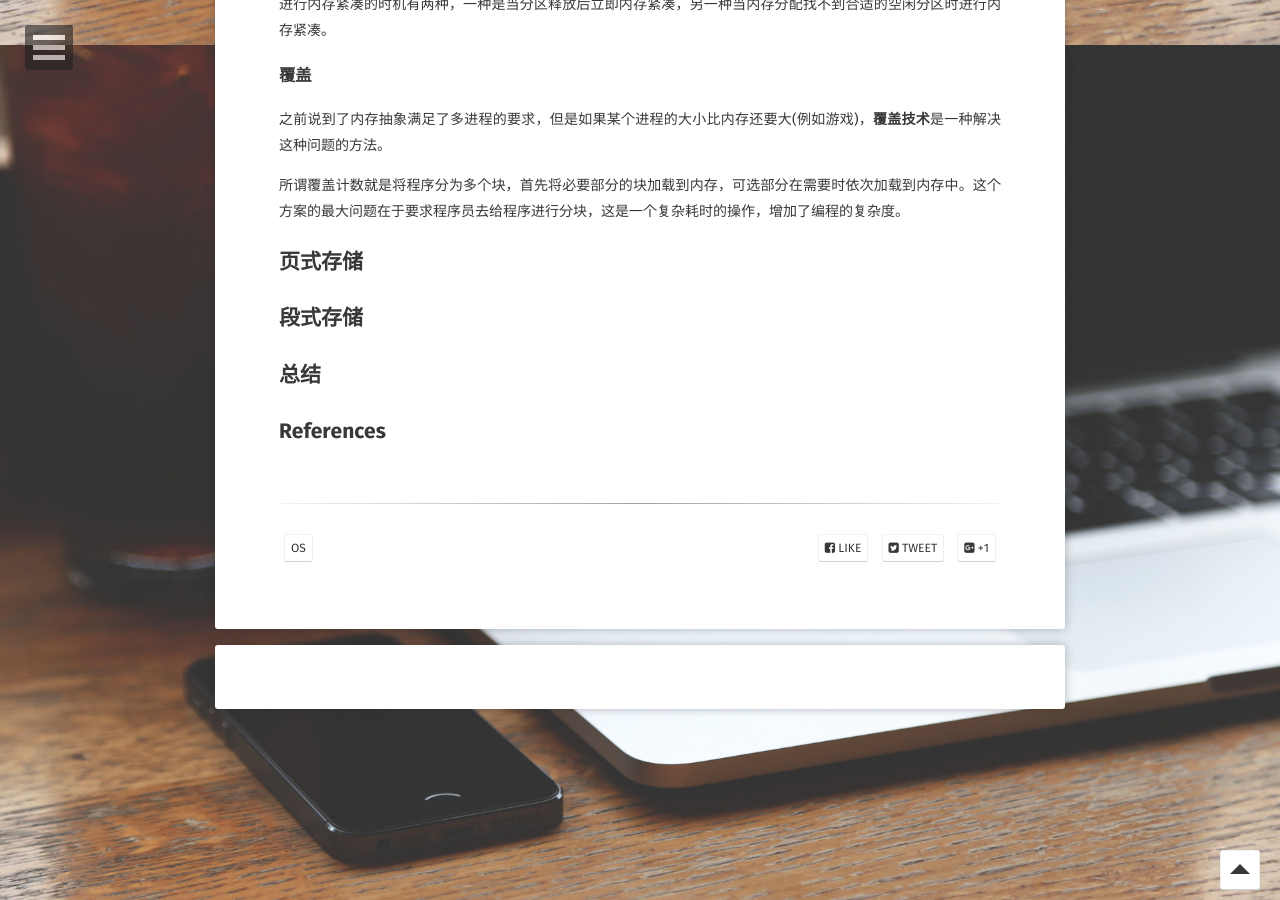
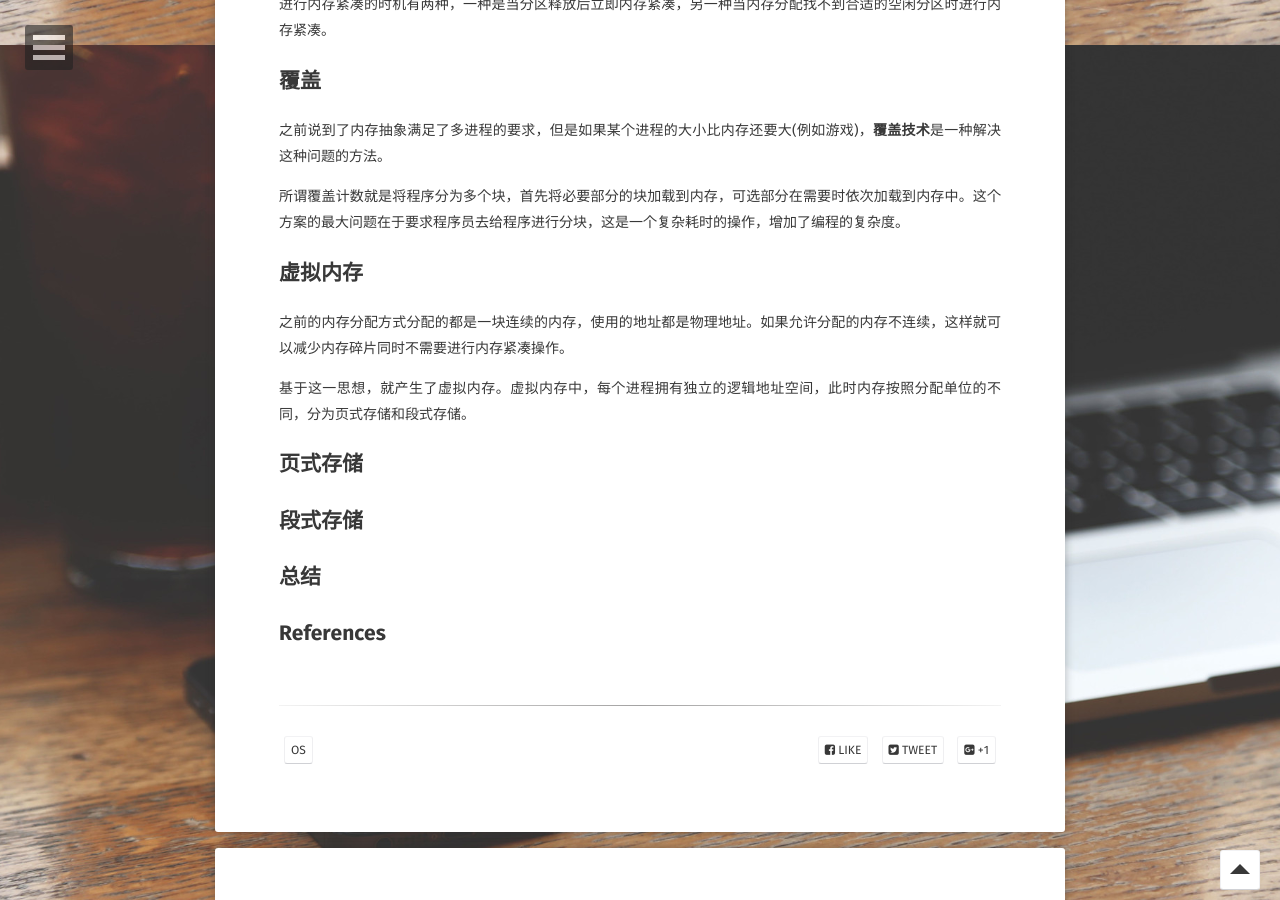
Before and after one commit to longjianjiang/longjianjiang.github.io, a Jekyll site: the page built from _posts/2019-03-28-os-memory-management.md, in a window 1280 px wide and 900 px high, scrolled down 4455 px. Built offline with Jekyll 4.4.1, drawn with Linux system fonts in a browser that asks for light colours; some web fonts are replaced; comment, search, counter and statistics services are not loaded.

Commit message:
Update(auto commit)

```diff
--- a/_posts/2019-03-28-os-memory-management.md
+++ b/_posts/2019-03-28-os-memory-management.md
@@ -140,11 +140,17 @@ comments: true
 
 进行内存紧凑的时机有两种，一种是当分区释放后立即内存紧凑，另一种当内存分配找不到合适的空闲分区时进行内存紧凑。
 
-### 覆盖
+## 覆盖
 
 之前说到了内存抽象满足了多进程的要求，但是如果某个进程的大小比内存还要大(例如游戏)，**覆盖技术**是一种解决这种问题的方法。
 
 所谓覆盖计数就是将程序分为多个块，首先将必要部分的块加载到内存，可选部分在需要时依次加载到内存中。这个方案的最大问题在于要求程序员去给程序进行分块，这是一个复杂耗时的操作，增加了编程的复杂度。
+
+## 虚拟内存
+
+之前的内存分配方式分配的都是一块连续的内存，使用的地址都是物理地址。如果允许分配的内存不连续，这样就可以减少内存碎片同时不需要进行内存紧凑操作。
+
+基于这一思想，就产生了虚拟内存。虚拟内存中，每个进程拥有独立的逻辑地址空间，此时内存按照分配单位的不同，分为页式存储和段式存储。
 
 ## 页式存储
 
```
